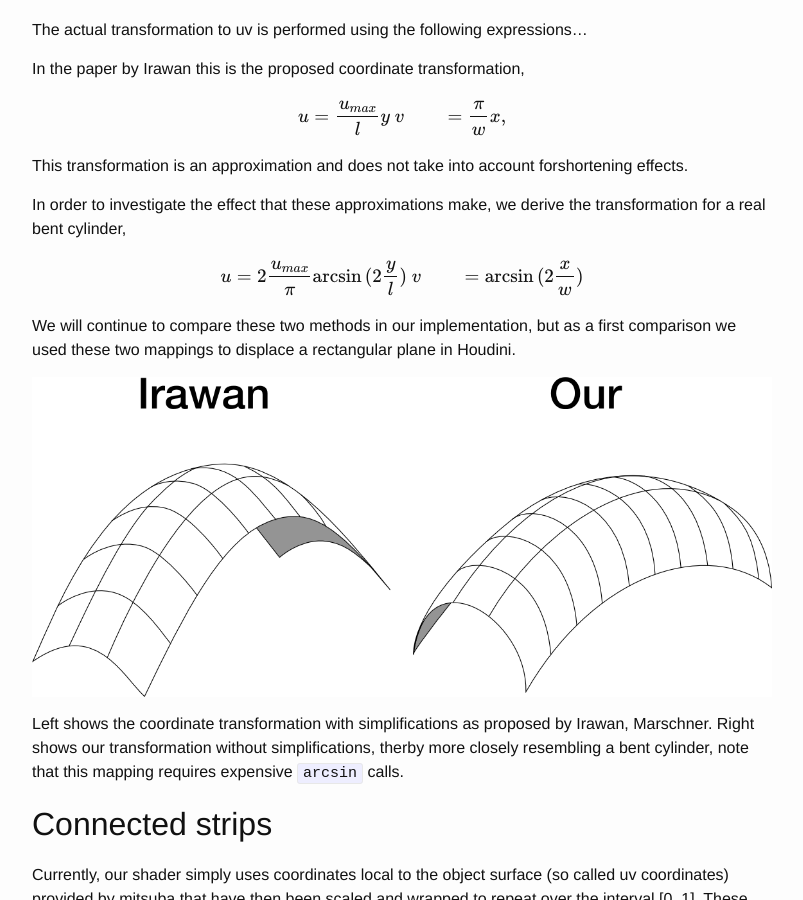
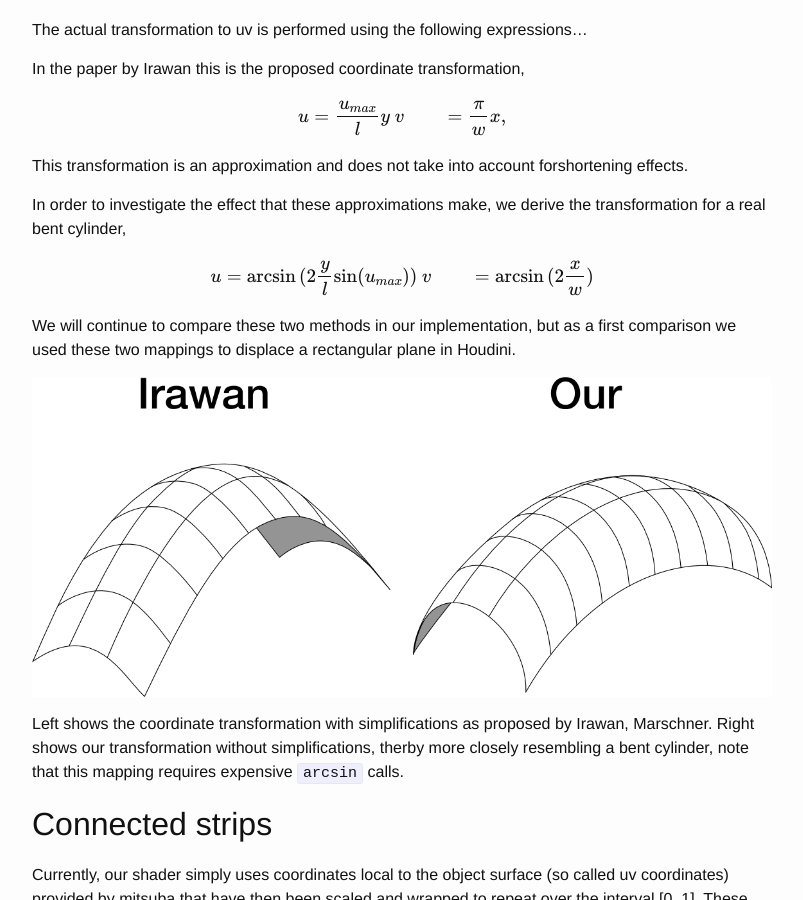
Before and after one commit to karljakoblarsson/Bachelor-work-Furniture, a Jekyll site: the page built from _posts/2016-02-09-segments.markdown, in a window 1280 px wide and 900 px high, scrolled down 1703 px. Shown: the whole window, without its empty margins (238-1041 px from the left). Built offline with Jekyll 4.4.1, drawn with Linux system fonts in a browser that asks for light colours; formulas are drawn with MathJax 3.

Commit message:
Fixed formula in segment post

```diff
--- a/_posts/2016-02-09-segments.markdown
+++ b/_posts/2016-02-09-segments.markdown
@@ -50,7 +50,7 @@ This transformation is an approximation and does not take into account forshorte
 In order to investigate the effect that these approximations make, we derive the transformation for a real bent cylinder,
 
 \begin{align}
-        u &= 2 \frac{u_{max}}{\pi} \arcsin{(2\frac{y}{l})}   \\\
+        u &= \arcsin{(2\frac{y}{l}\sin(u_{max}))}   \\\
         v &= \arcsin{(2\frac{x}{w})}
 \end{align}
 
```
